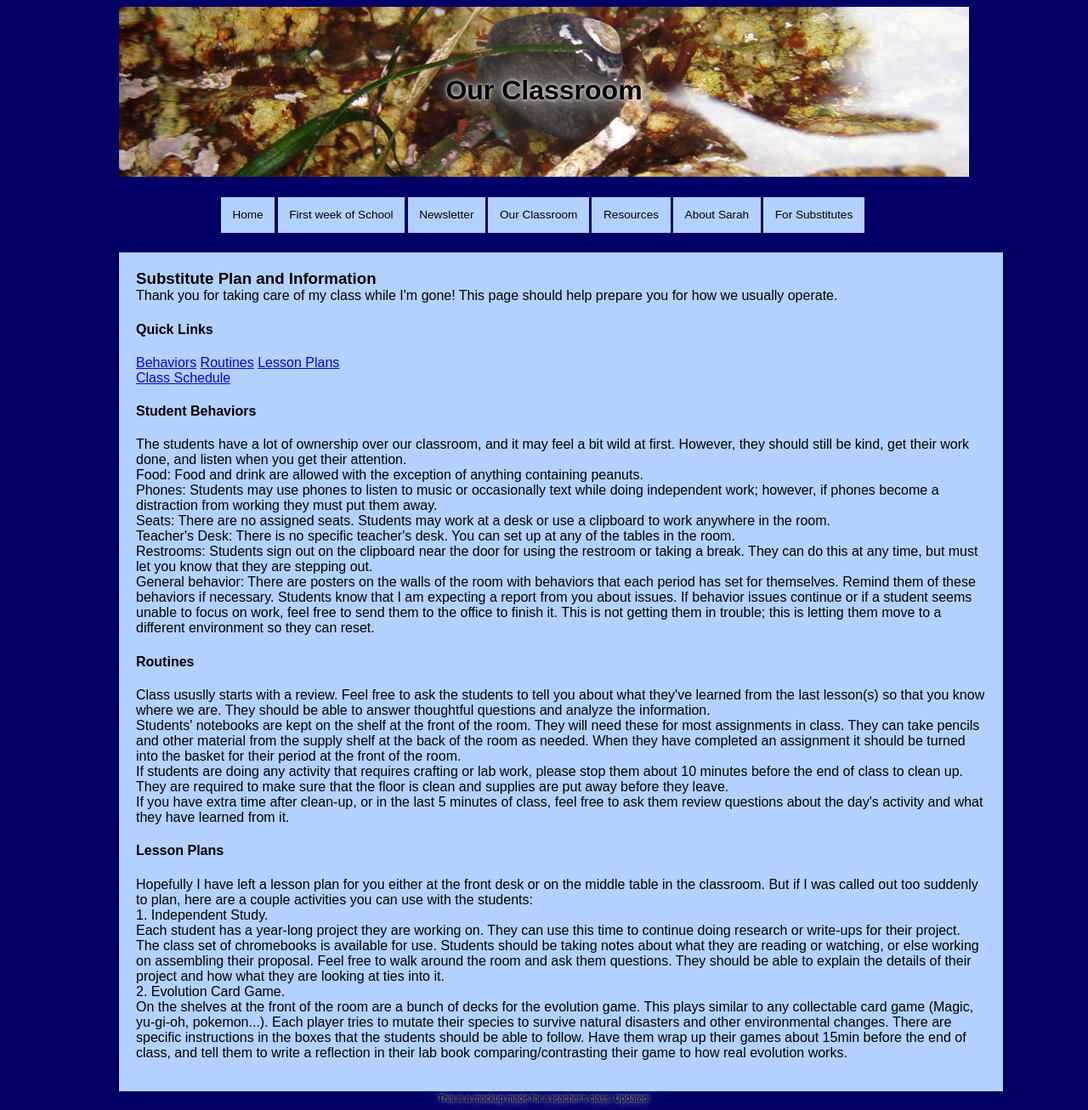
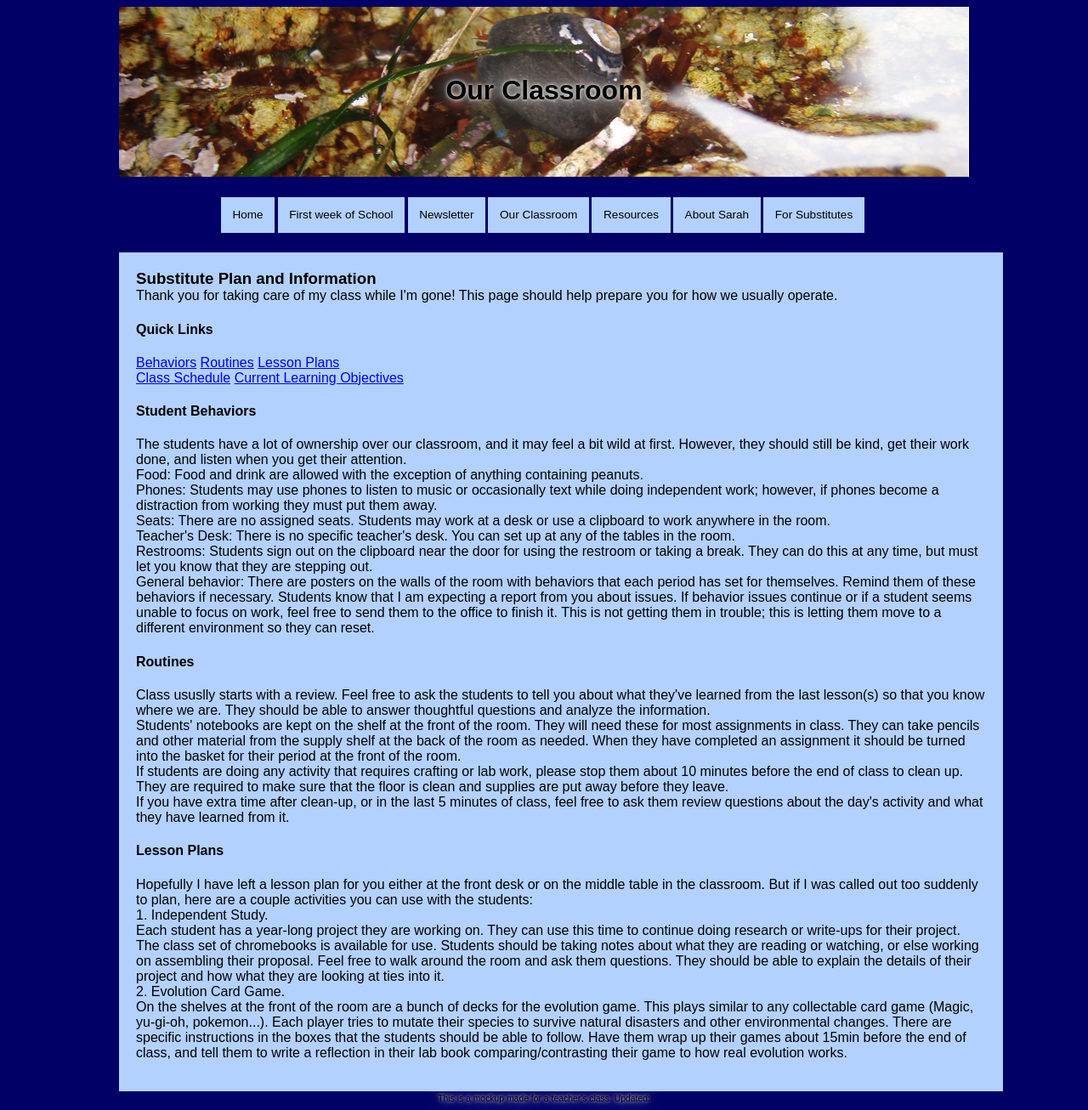
Before and after one commit to SReduc/SReduc.github.io, a Jekyll site: the page built from subs.html, in a window 1280 px wide. Shown: the whole page at 85% size. Built offline with Jekyll 4.4.1, drawn with Linux system fonts in a browser that asks for light colours.

Commit message:
Update subs.html

```diff
--- a/subs.html
+++ b/subs.html
@@ -6,7 +6,7 @@ title: Substitute Info
 Thank you for taking care of my class while I'm gone! This page should help prepare you for how we usually operate.
 <h4>Quick Links</h4>
 <p><a href="#subbehaviors">Behaviors</a> <a href="#subroutines">Routines</a> <a href="#sublessons">Lesson Plans</a> <br />
-<a href="schedule.html">Class Schedule</a>
+<a href="schedule.html">Class Schedule</a> <a href="newsletter.html">Current Learning Objectives</a>
 </p>
 <h4 id="subbehaviors">Student Behaviors</h4>
 <p>The students have a lot of ownership over our classroom, and it may feel a bit wild at first. However, they should still be kind, get their work done, and listen when you get their attention.<br />
```
